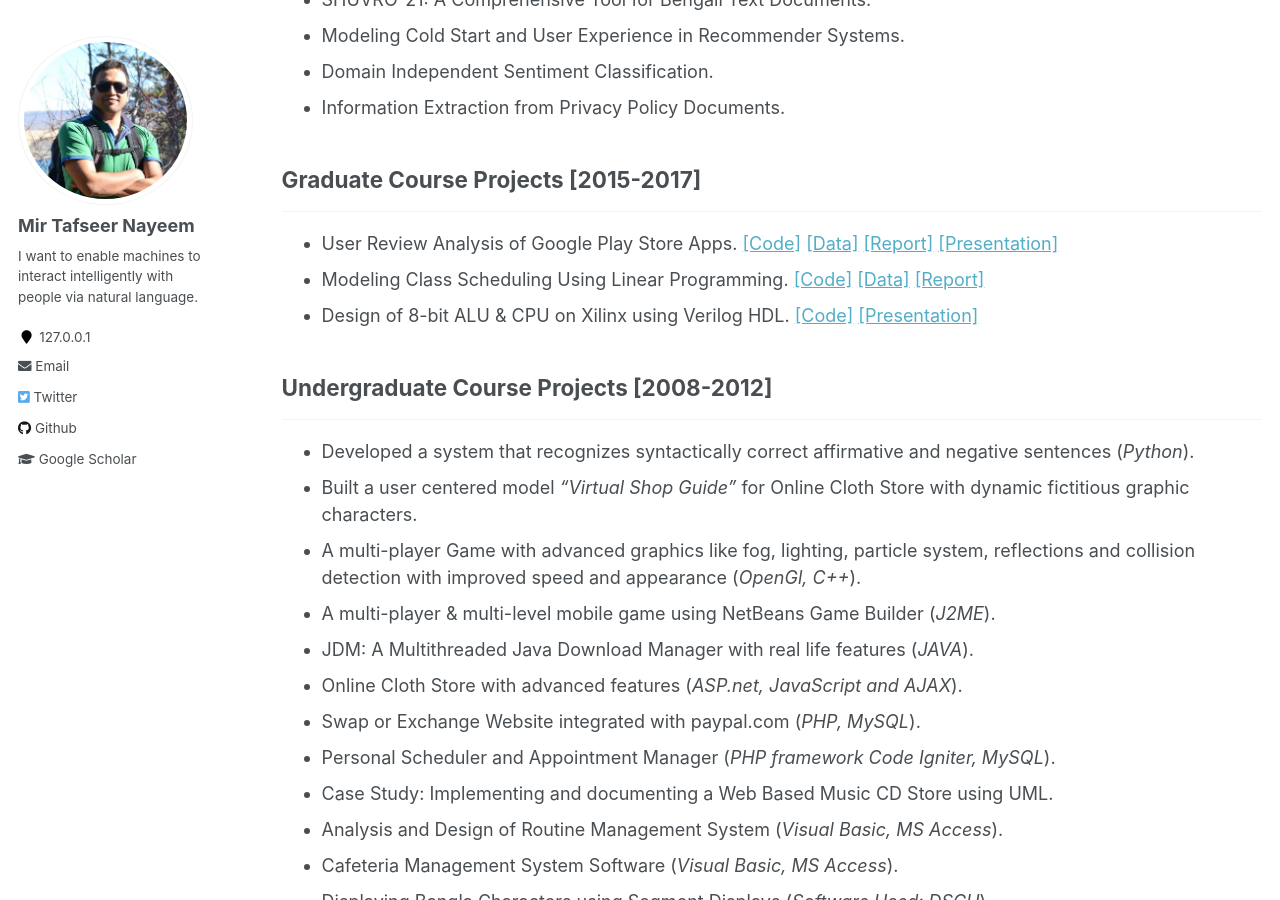
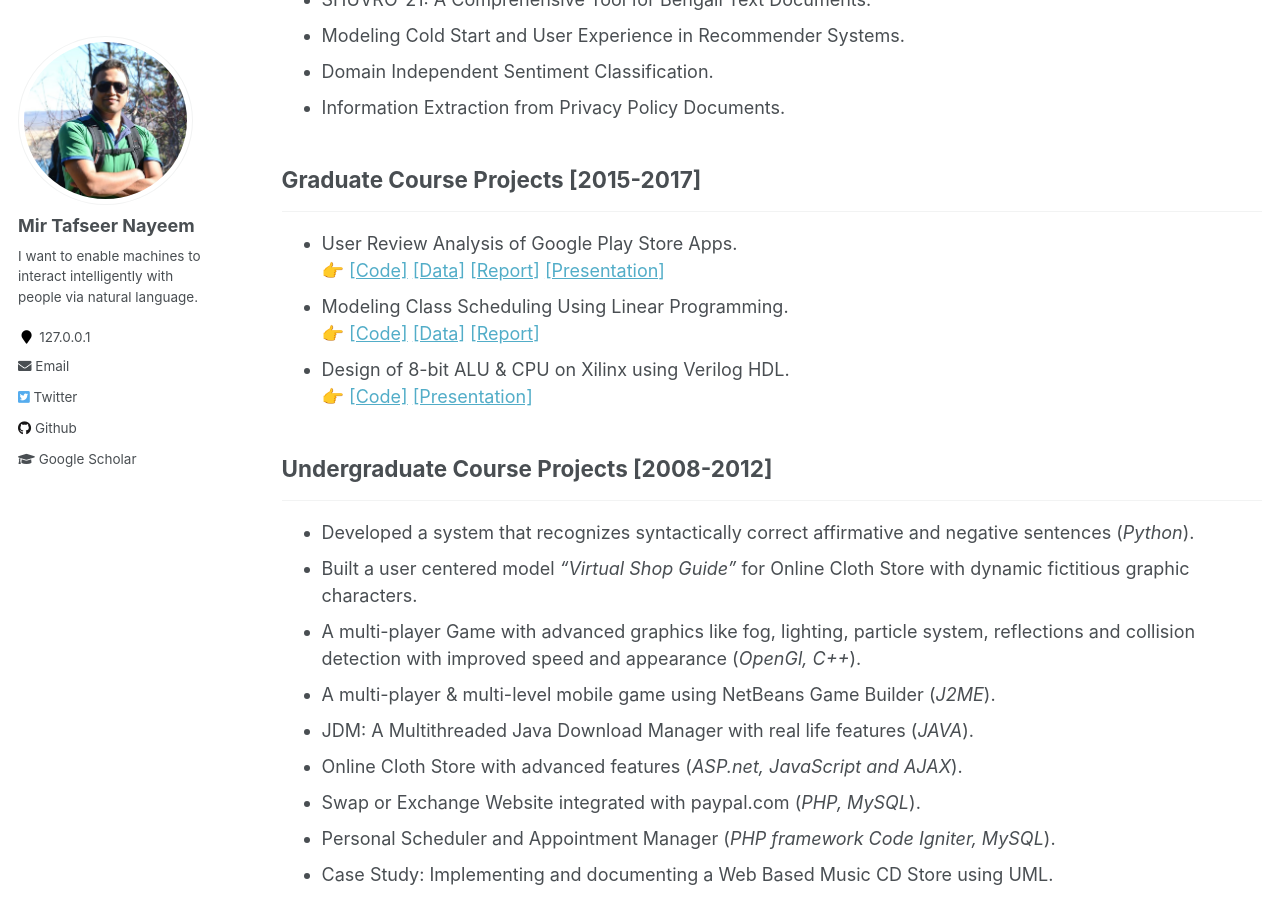
Before and after one commit to sujan-sarker/sujan-sarker.github.io, a Jekyll site: the page built from _pages/projects.md, in a window 1280 px wide and 900 px high, scrolled down 346 px. Built offline with Jekyll 4.4.1, drawn with Linux system fonts in a browser that asks for light colours.

```diff
--- a/_pages/projects.md
+++ b/_pages/projects.md
@@ -24,9 +24,12 @@ author_profile: true
 
 ## Graduate Course Projects [2015-2017]
 ----------------
-* User Review Analysis of Google Play Store Apps. [[Code]](https://github.com/tafseer-nayeem/CPSC5310-Machine_Learning) [[Data]](https://github.com/tafseer-nayeem/AppReview-dataset) [[Report]](https://tafseer-nayeem.github.io/files/Machine_Learning_Project_Report.pdf) [[Presentation]](https://tafseer-nayeem.github.io/files/Machine_Learning_Project_Presentation.pdf)
-* Modeling Class Scheduling Using Linear Programming. [[Code]](https://github.com/tafseer-nayeem/CPSC5110-Computational_Optimization) [[Data]](https://tafseer-nayeem.github.io/files/Optimization_project_courseData.pdf) [[Report]](https://tafseer-nayeem.github.io/files/Optimization_Project_Report.pdf)
-* Design of 8-bit ALU & CPU on Xilinx using Verilog HDL. [[Code]](https://github.com/tafseer-nayeem/CPSC5210-VLSI_Design) [[Presentation]](https://tafseer-nayeem.github.io/files/VLSI_Design_Course_Presentation.pdf)
+* User Review Analysis of Google Play Store Apps. <br/>
+👉 [[Code]](https://github.com/tafseer-nayeem/CPSC5310-Machine_Learning) [[Data]](https://github.com/tafseer-nayeem/AppReview-dataset) [[Report]](https://tafseer-nayeem.github.io/files/Machine_Learning_Project_Report.pdf) [[Presentation]](https://tafseer-nayeem.github.io/files/Machine_Learning_Project_Presentation.pdf)
+* Modeling Class Scheduling Using Linear Programming. <br/>
+👉 [[Code]](https://github.com/tafseer-nayeem/CPSC5110-Computational_Optimization) [[Data]](https://tafseer-nayeem.github.io/files/Optimization_project_courseData.pdf) [[Report]](https://tafseer-nayeem.github.io/files/Optimization_Project_Report.pdf)
+* Design of 8-bit ALU & CPU on Xilinx using Verilog HDL. <br/>
+👉 [[Code]](https://github.com/tafseer-nayeem/CPSC5210-VLSI_Design) [[Presentation]](https://tafseer-nayeem.github.io/files/VLSI_Design_Course_Presentation.pdf)
 
 
 ## Undergraduate Course Projects [2008-2012]
```
